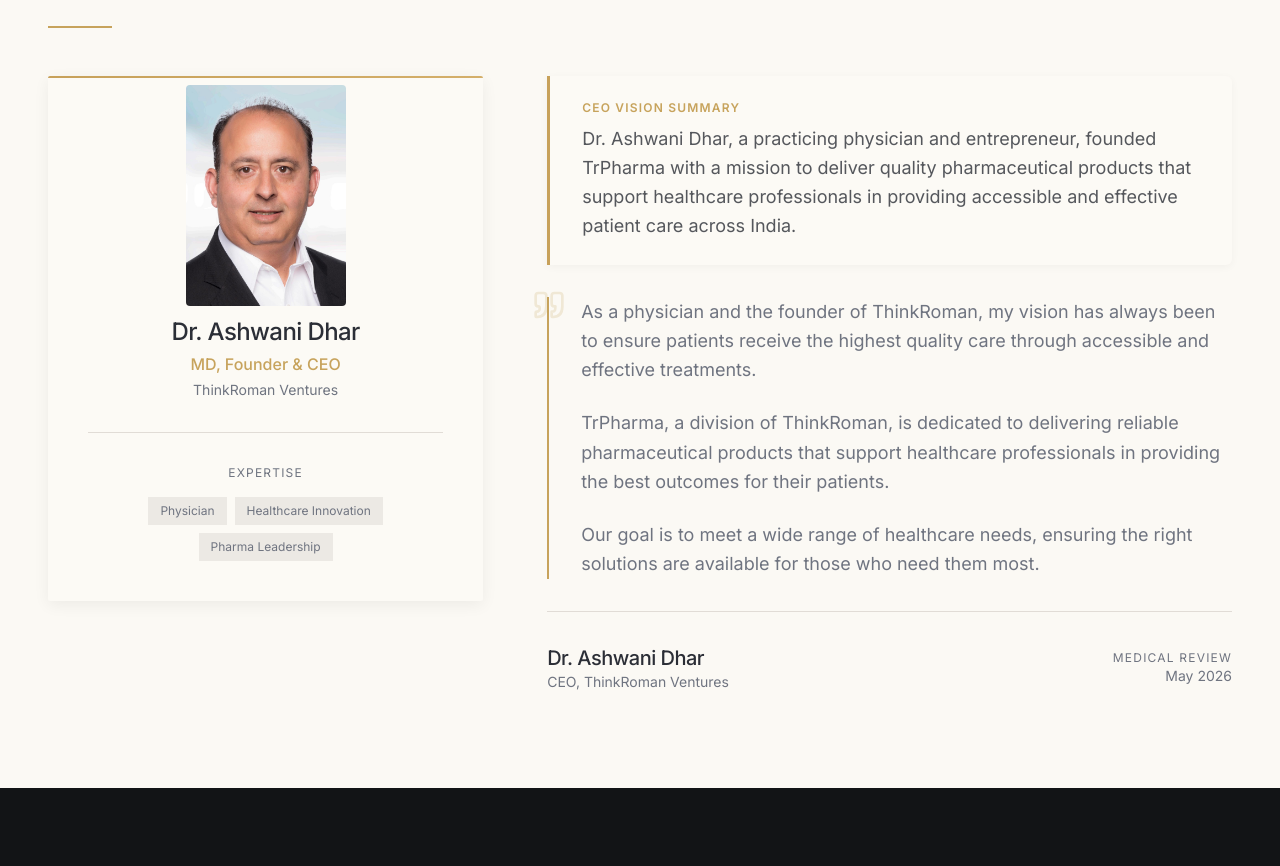
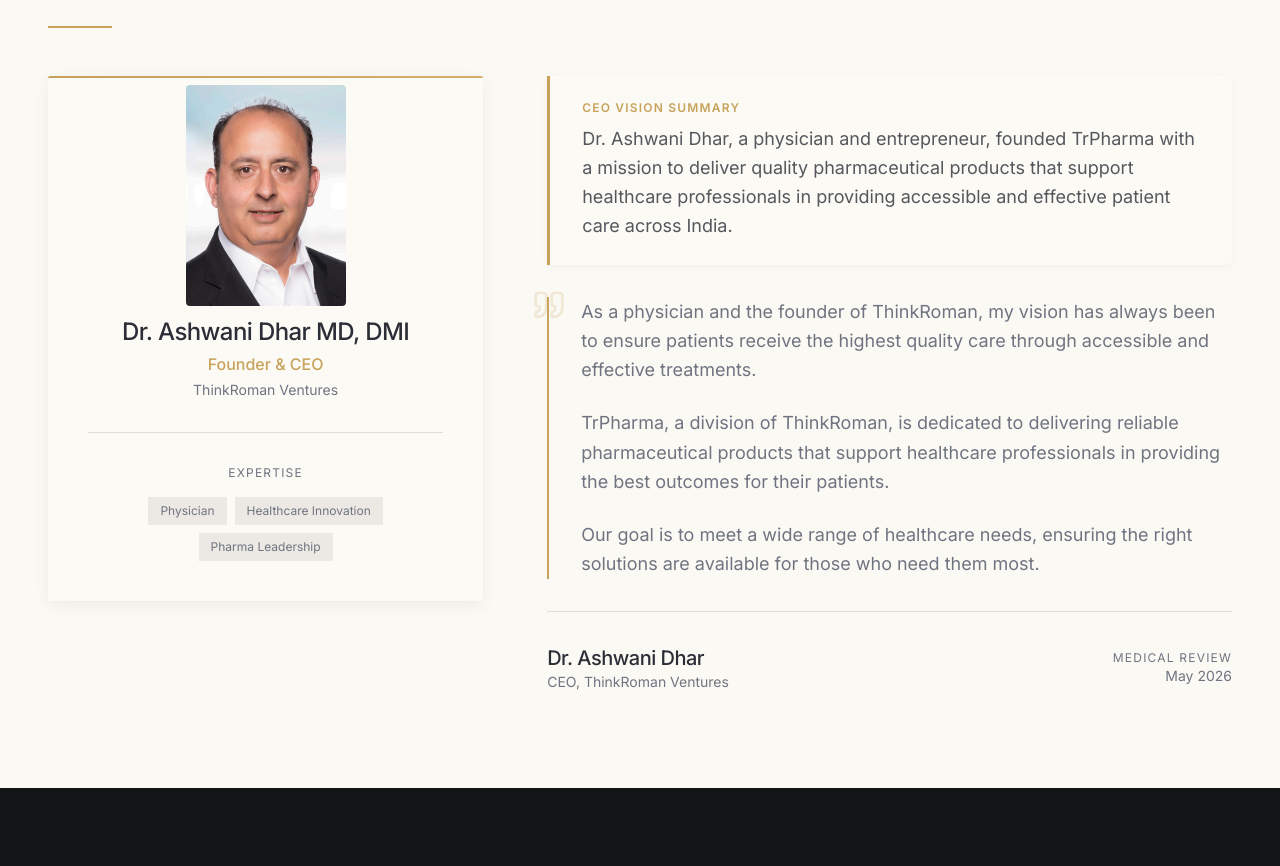
Before and after one commit to thinkRoman/TrPharma, a Next.js app: page /about in a window 1280 px wide. Shown: the part 2961-3827 px from the top of the page. Built offline with nearby package versions, Linux system fonts and the light colour scheme; no server answers.

Commit message:
Update CEO title and description in CEO.tsx

```diff
--- a/src/components/CEO.tsx
+++ b/src/components/CEO.tsx
@@ -38,10 +38,10 @@
 
               <div className='text-center pt-2'>
                 <h3 className='text-2xl font-medium text-foreground tracking-tight'>
-                  Dr. Ashwani Dhar
+                  Dr. Ashwani Dhar MD, DMI
                 </h3>
                 <p className='text-accent font-medium mt-1'>
-                  MD, Founder &amp; CEO
+                  Founder &amp; CEO
                 </p>
                 <p className='text-sm text-muted-foreground mt-1'>
                   ThinkRoman Ventures
@@ -79,7 +79,7 @@
                 CEO Vision Summary
               </p>
               <p className='text-foreground/80 leading-relaxed text-lg'>
-                Dr. Ashwani Dhar, a practicing physician and entrepreneur,
+                Dr. Ashwani Dhar, a physician and entrepreneur,
                 founded TrPharma with a mission to deliver quality
                 pharmaceutical products that support healthcare professionals in
                 providing accessible and effective patient care across India.
```
